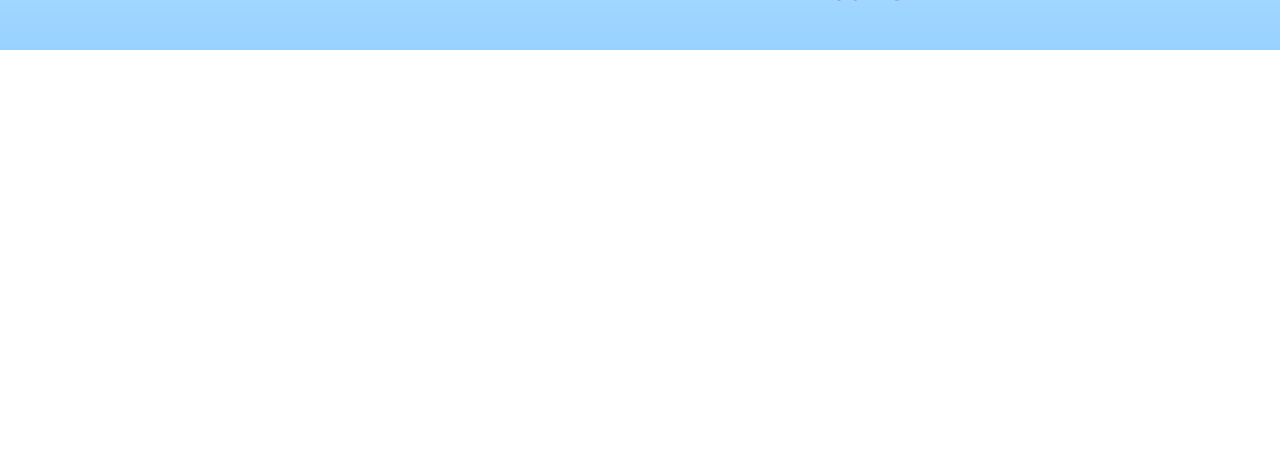
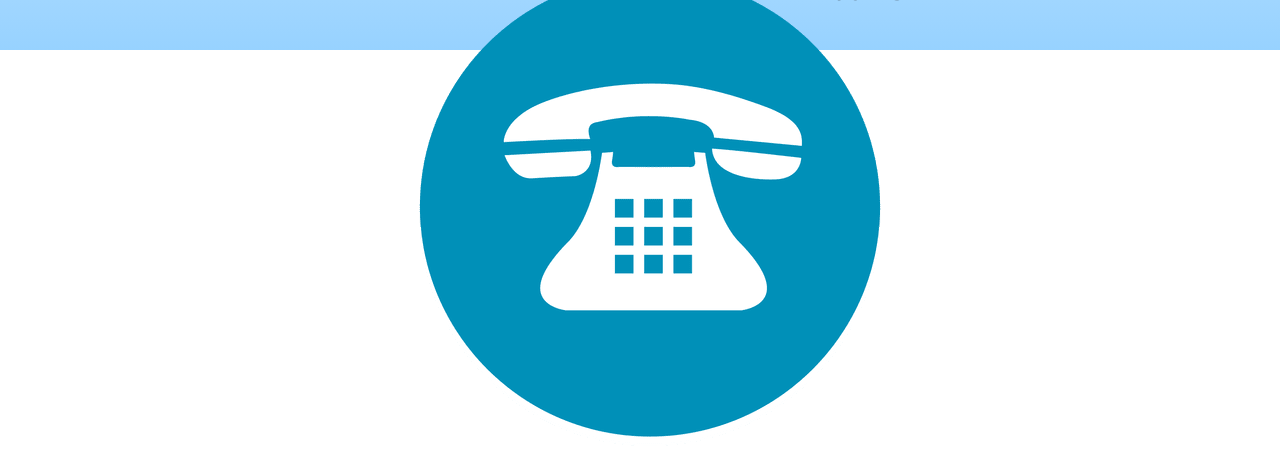
Before and after one commit to leonardovere/trabalho-lucas-programacao-iv, a plain HTML site: page contato.html in a window 1280 px wide. Shown: the part 1079-1546 px from the top of the page. Before the commit the page ends 1129 px from the top, so only its background shows below. Drawn offline with Linux system fonts and the light colour scheme.

Commit message:
ultimo comit do sabado
concertado a imagem do sobre que subia junto agora está fixa

```diff
--- a/contato.html
+++ b/contato.html
@@ -6,11 +6,12 @@
     <title>eSports</title>
     <link rel="stylesheet" href="css/reset.css">
     <link rel="stylesheet" href="css/style.css">
+    <link rel="stylesheet" href="css/contato.css">
 </head>
 <body>
 
     <section class="topo">
-        <img class="img-bg" src="../imagens/Background/background.jpg" alt="imagem da página inicial">
+        <img class="img-bg" src="imagens/Background/background-contato.jpg" alt="imagem da página inicial">
         <header>
             <nav class="nav-bar">
                 <a href="index.html">
@@ -30,9 +31,21 @@
             </nav>
         </header>
 
+        <div class="cards" >
+            <h1>Contato</h1>
+            <img class="img-contato" src="imagens/imagens-card/imagem-contato.png" alt="imagem contato">
+        </div>
+
     </section>
 
-    <section class="conteudo"></section>
+
+    <section class="conteudo">
+
+
+
+
+
+    </section>
 
     <footer class="rodape">
         <img src="./imagens/Logo-rodape.png" alt="">
--- /dev/null
+++ b/css/contato.css
@@ -0,0 +1,8 @@
+.cards {
+    text-align: center;
+    font: Bold 100px/133px Segoe UI;
+    letter-spacing: 0;
+    color: #FFFFFF;
+    text-shadow: 1px 1px 10px #000000A3;
+    opacity: 1;
+}
--- a/css/sobre.css
+++ b/css/sobre.css
@@ -65,11 +65,10 @@
 .img-conteudo-2 {
     width: 250px;
     height: 250px;
-    position: relative;
     float: right;
     margin-left: 15px;
+    background-attachment: scroll;
 }
-
 .coluna {
     float: left;
     width: 33.33%;
```
